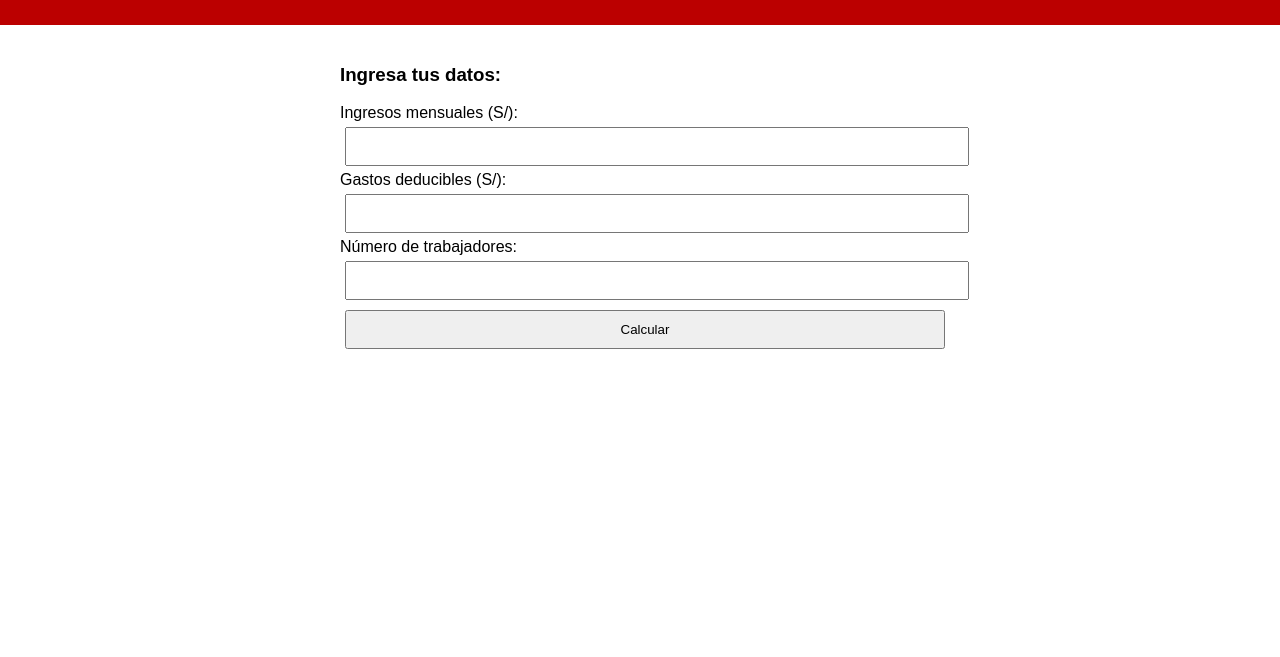
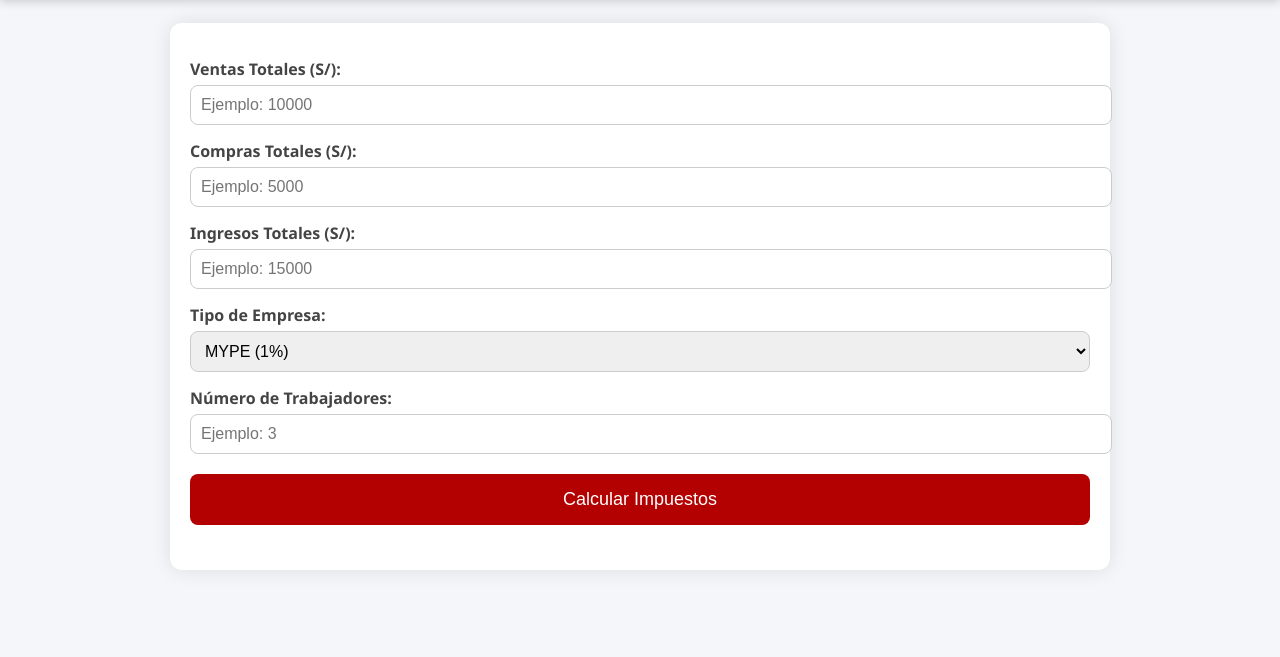
Before and after one commit to jlopezasmat-afk/calculadora-impuestos, a plain HTML site: page index.html in a window 1280 px wide. Shown: the part 143-800 px from the top of the page. Drawn offline with Linux system fonts and the light colour scheme.

Commit message:
Add files via upload

```diff
--- a/index.html
+++ b/index.html
@@ -5,51 +5,188 @@
   <meta name="viewport" content="width=device-width, initial-scale=1.0">
   <title>Calculadora de Impuestos</title>
   <style>
-    body { font-family: Arial, sans-serif; margin: 0; background: #fff; color: #000; }
-    header { background: #b00; color: #fff; padding: 20px; text-align: center; }
-    section { padding: 20px; max-width: 600px; margin: auto; }
-    input, button { padding: 10px; margin: 5px; width: 100%; }
-    .resultado { font-weight: bold; color: #b00; margin-top: 20px; }
+    body {
+      font-family: 'Segoe UI', Tahoma, Geneva, Verdana, sans-serif;
+      margin: 0;
+      background: #f4f6f9;
+      color: #333;
+    }
+    header {
+      background: linear-gradient(90deg, #b30000, #800000);
+      color: #fff;
+      padding: 25px;
+      text-align: center;
+      box-shadow: 0 3px 10px rgba(0,0,0,0.2);
+    }
+    h1, h2 {
+      margin: 5px 0;
+    }
+    section {
+      padding: 20px;
+      max-width: 900px;
+      margin: 25px auto;
+      background: #fff;
+      border-radius: 12px;
+      box-shadow: 0 0 20px rgba(0,0,0,0.1);
+    }
+    label {
+      display: block;
+      margin-top: 15px;
+      font-weight: bold;
+      color: #444;
+    }
+    input, select {
+      padding: 10px;
+      width: 100%;
+      margin-top: 5px;
+      border: 1px solid #ccc;
+      border-radius: 8px;
+      font-size: 16px;
+    }
+    button {
+      margin-top: 20px;
+      padding: 15px;
+      width: 100%;
+      background: #b30000;
+      color: white;
+      font-size: 18px;
+      border: none;
+      border-radius: 8px;
+      cursor: pointer;
+      transition: 0.3s;
+    }
+    button:hover {
+      background: #800000;
+      transform: scale(1.02);
+    }
+    .resultados {
+      display: grid;
+      grid-template-columns: repeat(auto-fit, minmax(250px, 1fr));
+      gap: 20px;
+      margin-top: 25px;
+    }
+    .card {
+      padding: 20px;
+      border-radius: 12px;
+      color: #fff;
+      font-size: 18px;
+      box-shadow: 0 4px 10px rgba(0,0,0,0.2);
+    }
+    .igv { background: #0077b6; }
+    .renta { background: #2a9d8f; }
+    .essalud { background: #f4a261; }
+    .onp { background: #d62828; }
+    .card h3 {
+      margin-bottom: 10px;
+      font-size: 22px;
+    }
+    .trabajador {
+      margin-top: 10px;
+      padding: 10px;
+      background: #f9f9f9;
+      border: 1px dashed #ccc;
+      border-radius: 5px;
+    }
   </style>
 </head>
 <body>
   <header>
     <h1>Instituto Escuela de Negocios y Desarrollo Gerencial</h1>
-    <h2>Calculadora de Impuestos</h2>
+    <h2>Calculadora de Impuestos Empresariales</h2>
   </header>
 
   <section>
-    <h3>Ingresa tus datos:</h3>
-    <label>Ingresos mensuales (S/):</label>
-    <input type="number" id="ingresos">
+    <!-- IGV -->
+    <label>Ventas Totales (S/):</label>
+    <input type="number" id="ventas" placeholder="Ejemplo: 10000">
 
-    <label>Gastos deducibles (S/):</label>
-    <input type="number" id="gastos">
+    <label>Compras Totales (S/):</label>
+    <input type="number" id="compras" placeholder="Ejemplo: 5000">
 
-    <label>Número de trabajadores:</label>
-    <input type="number" id="trabajadores">
+    <!-- Renta -->
+    <label>Ingresos Totales (S/):</label>
+    <input type="number" id="ingresos" placeholder="Ejemplo: 15000">
 
-    <button onclick="calcular()">Calcular</button>
+    <label>Tipo de Empresa:</label>
+    <select id="tipoEmpresa">
+      <option value="mype">MYPE (1%)</option>
+      <option value="general">General (1.5%)</option>
+    </select>
 
-    <div class="resultado" id="resultado"></div>
+    <!-- Trabajadores -->
+    <label>Número de Trabajadores:</label>
+    <input type="number" id="numTrabajadores" placeholder="Ejemplo: 3" onchange="generarCamposSueldos()">
+
+    <div id="sueldosContainer"></div>
+
+    <button onclick="calcularImpuestos()">Calcular Impuestos</button>
+
+    <div class="resultados" id="resultado"></div>
   </section>
 
   <script>
-    function calcular() {
+    function generarCamposSueldos() {
+      let num = parseInt(document.getElementById("numTrabajadores").value) || 0;
+      let contenedor = document.getElementById("sueldosContainer");
+      contenedor.innerHTML = "";
+
+      for (let i = 1; i <= num; i++) {
+        contenedor.innerHTML += `
+          <div class="trabajador">
+            <label>Sueldo trabajador ${i} (S/):</label>
+            <input type="number" id="sueldo${i}" placeholder="Ejemplo: 1200">
+          </div>
+        `;
+      }
+    }
+
+    function calcularImpuestos() {
+      let ventas = parseFloat(document.getElementById('ventas').value) || 0;
+      let compras = parseFloat(document.getElementById('compras').value) || 0;
       let ingresos = parseFloat(document.getElementById('ingresos').value) || 0;
-      let gastos = parseFloat(document.getElementById('gastos').value) || 0;
-      let trabajadores = parseInt(document.getElementById('trabajadores').value) || 0;
+      let tipoEmpresa = document.getElementById('tipoEmpresa').value;
+      let numTrabajadores = parseInt(document.getElementById('numTrabajadores').value) || 0;
 
-      let igv = ingresos * 0.18; // IGV 18%
-      let renta = (ingresos - gastos) * 0.29; // Renta 29% sobre utilidad
-      let essalud = trabajadores * 200; // aproximado mensual
-      let onp = trabajadores * 150; // aproximado mensual
+      // IGV
+      let igvVentas = (ventas / 1.18) * 0.18;
+      let igvCompras = (compras / 1.18) * 0.18;
+      let igvPagar = igvVentas - igvCompras;
 
+      // Renta
+      let renta = tipoEmpresa === "mype" ? ingresos * 0.01 : ingresos * 0.015;
+
+      // Sueldos
+      let totalSueldos = 0;
+      for (let i = 1; i <= numTrabajadores; i++) {
+        totalSueldos += parseFloat(document.getElementById(`sueldo${i}`).value) || 0;
+      }
+
+      let essalud = totalSueldos * 0.09;
+      let onp = totalSueldos * 0.13;
+
+      // Mostrar resultados con tarjetas
       document.getElementById('resultado').innerHTML = `
-        IGV a pagar: S/ ${igv.toFixed(2)} <br>
-        Renta mensual: S/ ${renta.toFixed(2)} <br>
-        Seguro de salud: S/ ${essalud.toFixed(2)} <br>
-        ONP trabajadores: S/ ${onp.toFixed(2)}
+        <div class="card igv">
+          <h3>📊 IGV</h3>
+          Ventas: S/ ${igvVentas.toFixed(2)} <br>
+          Compras: S/ ${igvCompras.toFixed(2)} <br>
+          <b>Por pagar: S/ ${igvPagar.toFixed(2)}</b>
+        </div>
+        <div class="card renta">
+          <h3>💼 Renta</h3>
+          Régimen: ${tipoEmpresa === "mype" ? "MYPE (1%)" : "General (1.5%)"}<br>
+          <b>Total: S/ ${renta.toFixed(2)}</b>
+        </div>
+        <div class="card essalud">
+          <h3>💊 ESSALUD</h3>
+          Sueldos: S/ ${totalSueldos.toFixed(2)} <br>
+          <b>9%: S/ ${essalud.toFixed(2)}</b>
+        </div>
+        <div class="card onp">
+          <h3>🏦 ONP</h3>
+          Sueldos: S/ ${totalSueldos.toFixed(2)} <br>
+          <b>13%: S/ ${onp.toFixed(2)}</b>
+        </div>
       `;
     }
   </script>
```
